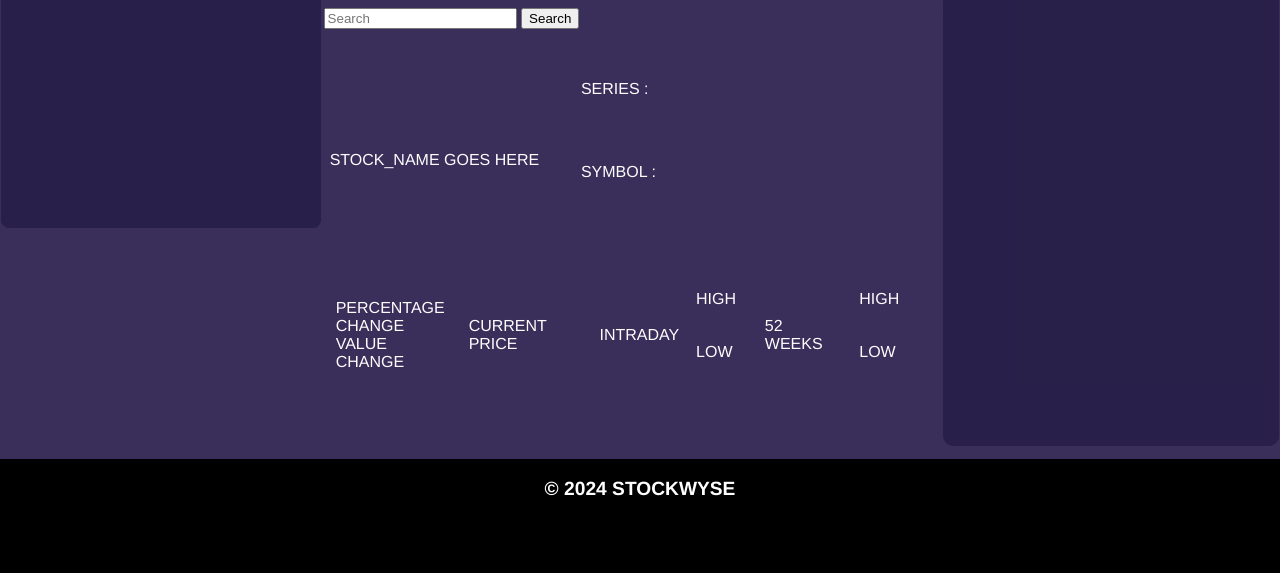
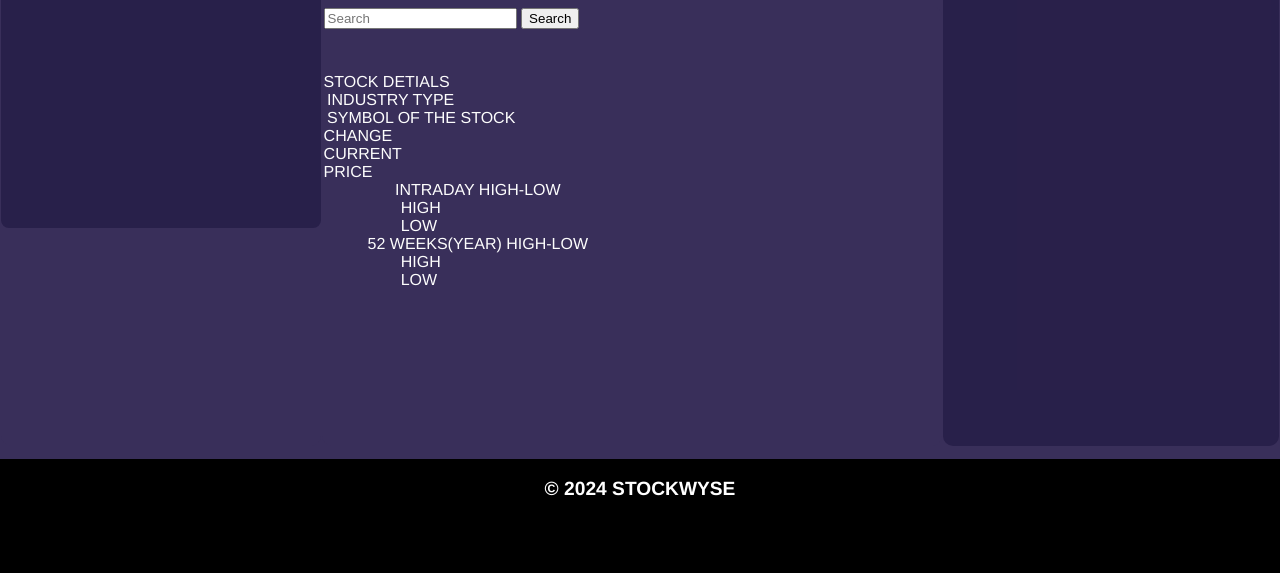
Before and after one commit to MahirPatel16/Trading-Simulator-Analyzer, a Flask app: page /dashboard2 in a window 1280 px wide. Shown: the part 627-1200 px from the top of the page. Run offline with Flask 3, Linux system fonts and the light colour scheme; data that the repository does not hold is empty; parts of the project's set-up code (start-up, migrations or seed data) failed here and were passed over.

Commit message:
Add files via upload

```diff
--- a/market/templates/about.html
+++ b/market/templates/about.html
@@ -1 +1 @@
-This is the about us page
+<h1>This is the about us page</h1>
--- a/market/templates/contact.html
+++ b/market/templates/contact.html
@@ -1 +1 @@
-This is the Contact Us page
+<h1>This is the Contact Us page</h1>
--- a/market/templates/dashboard.html
+++ b/market/templates/dashboard.html
@@ -5,7 +5,6 @@ Dashboard
 {%block head%}
 <script src="https://code.jquery.com/jquery-3.6.4.min.js"></script>
 <link rel="stylesheet" href="../static/css/style_dashboard.css" />
-<!-- <link rel="stylesheet" href="https://fonts.googleapis.com/css2?family=Passion+One&display=swap"> -->
 {%endblock%}
 
 {% block profile %} <a href="/user_details">{{ username }}</a> {% endblock %}
@@ -19,8 +18,8 @@ Dashboard
         <div class="top-gainer-container">
             <div class="topper-title">Top Gainers</div>
             {% for gainer in top_gainers %}
-            <!-- <ul class="top-gainers-list"> -->
-            <a href="https://www.nseindia.com/get-quotes/equity?symbol={{ gainer['symbol'] }}" class="list-elem-gainer" target="_blank">
+            <a href="https://www.nseindia.com/get-quotes/equity?symbol={{ gainer['symbol'] }}" class="list-elem-gainer"
+                target="_blank">
                 <div class="name">{{ gainer['symbol'] }}</div>
                 <div class="address">
                     Percentage Change : {{ gainer['pChange'] }} %
@@ -29,14 +28,14 @@ Dashboard
                     Change : Rs. {{gainer['change']}} , Last Price : {{gainer['lastPrice']}}
                 </div>
             </a>
-            <!-- </ul> -->
             {% endfor %}
         </div>
 
         <div class="top-loser-container">
             <div class="topper-title">Top Losers</div>
             {% for loser in top_losers|reverse %}
-            <a href="https://www.nseindia.com/get-quotes/equity?symbol={{ loser['symbol'] }}" class="list-elem-loser" target="_blank">
+            <a href="https://www.nseindia.com/get-quotes/equity?symbol={{ loser['symbol'] }}" class="list-elem-loser"
+                target="_blank">
                 <div class="name">{{ loser['symbol'] }}</div>
                 <div class="address">
                     Percentage Change : {{ loser['pChange'] }} %
@@ -58,55 +57,55 @@ Dashboard
         </div>
         <div class="below bg">
             <div class="search-dashboard">
-                <form action="/search" method="get">
+                <form id="stockSearchForm">
                     <input type="text" id="search" name="q" placeholder="Search" />
-                    <button type="submit">Search</button>
+                    <button type="button" onclick="searchStock()">Search</button>
                 </form>
             </div>
-            <div class="outer-horizontal">
-                <div class="stock-name">
-                    STOCK_NAME goes here
+            <div class="outer-horizontal-uparwala">
+                <div class="stock-name" id="stockName">
+                    Stock Detials
                 </div>
                 <div class="series-symbol">
-                    <div class="series">
-                        Series :
+                    <div class="series" id="stockSeries">
+                        Industry Type
                     </div>
-                    <div class="series">
-                        Symbol :
+                    <div class="series" id="stockSymbol">
+                        Symbol of the stock
                     </div>
                 </div>
             </div>
-            <div class="outer-horizontal">
-                <div class="lower-inside-container-left">
-                    percentage change
-                    value change
+            <div class="outer-horizontal-neechewala" id="stockInfo">
+                <div class="lower-inside-container-left-pchange">
+                    <div class="percentage-change"> Change </div>
+                    <div class="value-change">  </div>
                 </div>
                 <div class="lower-inside-container-left">
-                    current price
+                    <div class="current-price"> Current Price</div>
                 </div>
-                <div class="lower-inside-container-right">
+                <div class="blk-right-blk">
                     <div class="right-ke-andar">
-                        intraday
+                        Intraday High-Low
                     </div>
                     <div class="right-ke-andar">
                         <div class="highlow">
-                            high
+                            <div class="intradayhigh"> High </div>
                         </div>
                         <div class="highlow">
-                            low
+                            <div class="intradaylow"> Low </div>
                         </div>
                     </div>
                 </div>
-                <div class="lower-inside-container-right">
+                <div class="blk-right-blk">
                     <div class="right-ke-andar">
-                        52 weeks
+                        52 Weeks(Year) High-Low
                     </div>
                     <div class="right-ke-andar">
                         <div class="highlow">
-                            high
+                            <div class="week52high">High</div>
                         </div>
                         <div class="highlow">
-                            low
+                            <div class="week52low">Low </div>
                         </div>
                     </div>
                 </div>
@@ -145,10 +144,57 @@ Dashboard
             }
         }
         fetchNews();
-        { graph_html|safe }
+        { graph_html | safe }
     });
+
+    async function searchStock() {
+        var searchInput = document.getElementById("search").value;
+        const response = await fetch(`/get_stock_info?symbol=${searchInput}`);
+        const stockInfo = await response.json();
+        var stockNameDiv = document.getElementById("stockName");
+        stockNameDiv.innerHTML = `Name : ${stockInfo.name}`;
+        var stockSeriesDiv = document.getElementById("stockSeries");
+        stockSeriesDiv.innerHTML = `Industry : ${stockInfo.series}`;
+        var stockSymbolDiv = document.getElementById("stockSymbol");
+        stockSymbolDiv.innerHTML = `Symbol : ${stockInfo.symbol}`;
+        displayStockInfo(stockInfo)
+    }
+
+    function displayStockInfo(stockInfo) {
+    var stockInfoDiv = document.getElementById("stockInfo");
+    var percentageChangeDiv = document.querySelector('.lower-inside-container-left-pchange .percentage-change');
+    percentageChangeDiv.innerHTML = `Percentage Change: ${stockInfo.pChange}%`;
+    ntPriceDiv = document.querySelector('.lower-inside-container-left .current-price');
+    var valueChangeDiv = document.querySelector('.lower-inside-container-left-pchange .value-change');
+    valueChangeDiv.innerHTML = `Change : Rs. ${stockInfo.change}`;
+    var currentPriceDiv = document.querySelector('.lower-inside-container-left .current-price');
+    currentPriceDiv.innerHTML = `Last Price Rs. ${stockInfo.lastPrice}`;
+    var intradayHighDiv = document.querySelector('.right-ke-andar .intradayhigh');
+    intradayHighDiv.innerHTML = `High: Rs. ${stockInfo.intradayhigh}`;
+    var intradayLowDiv = document.querySelector('.blk-right-blk .right-ke-andar .intradaylow');
+    intradayLowDiv.innerHTML = `Low: Rs. ${stockInfo.intradaylow}`;
+    var week52HighDiv = document.querySelector('.right-ke-andar .week52high');
+    week52HighDiv.innerHTML = `High: Rs. ${stockInfo.week52high}`;
+    var week52LowDiv = document.querySelector('.right-ke-andar .week52low');
+    week52LowDiv.innerHTML = `Low: Rs. ${stockInfo.week52low}`;
+}
+
+
 </script>
 
+<!--
+q= {'symbol' : symbol,
+'name' : p['companyName'],
+'series' : p['industry'],
+'lastPrice' : q['lastPrice'],
+'pChange': round(q['pChange'], 3),
+'change': round(q['change'], 3),
+'intradaylow' : q['intraDayHighLow']['min'],
+'intradayhigh' : q['intraDayHighLow']['max'],
+'week52high' : q['weekHighLow']['min'],
+'week52high' : q['weekHighLow']['max'],
+}
+ -->
 
 
 
--- a/market/templates/graph.html
+++ b/market/templates/graph.html
@@ -10,7 +10,6 @@
     <div id="stock-graph"></div>
 
     <script>
-        // Load the Plotly graph from the HTML content passed from Flask
         var graphDiv = document.getElementById('stock-graph');
         graphDiv.innerHTML = '{{ plot|safe }}';
     </script>
--- a/market/templates/market.html
+++ b/market/templates/market.html
@@ -15,8 +15,6 @@
       <table class="table table-hover table-dark">
         <thead>
             <tr>
-                <!-- columns_to_keep = ['SYMBOL', 'OPEN', 'HIGH','LOW','CLOSE','SERIES'] -->
-                <!-- Your Columns HERE -->
                 <th  scope="col">Name</th>
                 <th  scope="col">Open</th>
                 <th  scope="col">High</th>
@@ -27,7 +25,6 @@
             </tr>
         </thead>
         <tbody>
-            <!-- Your rows inside the table HERE: -->
             {% for item in items %}
                 <tr>
                     <td >{{ item.SYMBOL }}</td>
@@ -38,9 +35,6 @@
                     <td >{{ item.SERIES }}$</td>
                     <td >
                         <button class="btn btn-outline btn-info" onclick="window.location.href='https://www.nseindia.com/get-quotes/equity?symbol={{ item.SYMBOL }}'">More Info</button>
-                        <!-- <button class="btn btn-outline btn-info">More Info</button> -->
-                        <!-- <button class="btn btn-outline btn-success">Purchase this Item</button> -->
-                        <button class="btn btn-outline btn-success" onclick="window.location.href='/login'">Purchase this Item</button>
                     </td>
                 </tr>
             {% endfor %}
```
